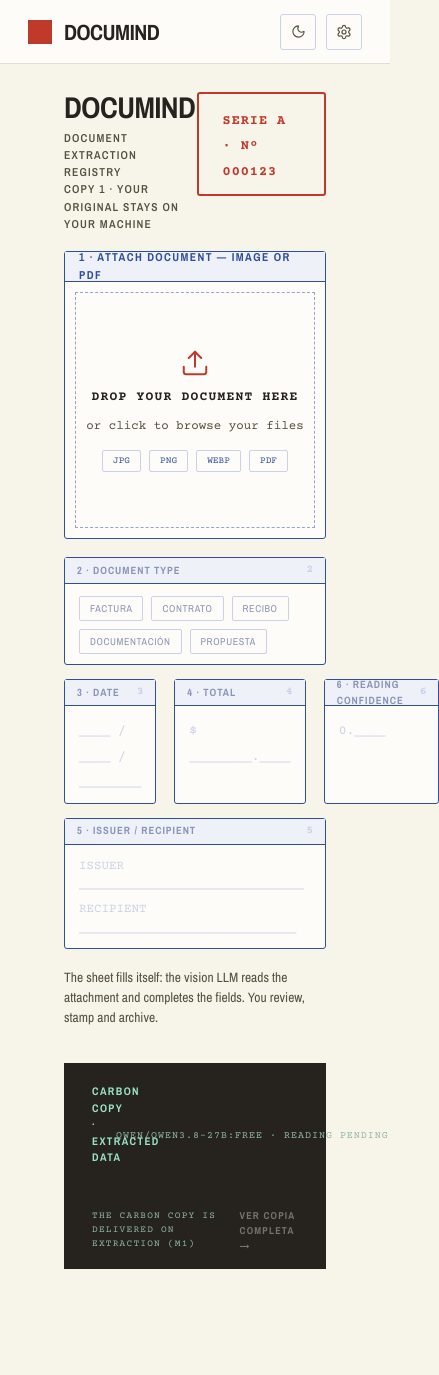
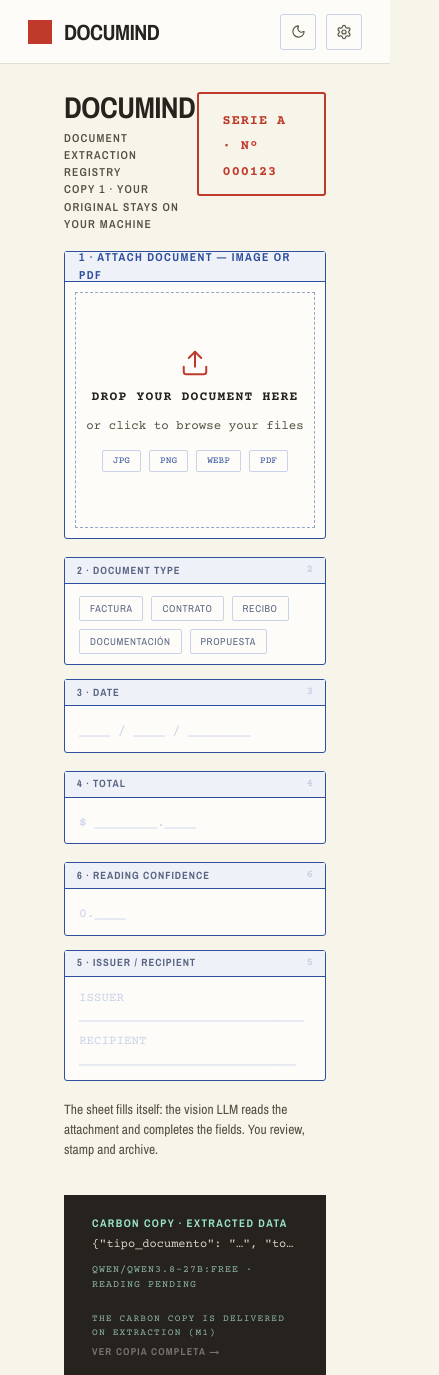
Before and after one commit to andrecch/documind, a Next.js app in the folder apps/web/: page /en in a window 390 px wide. Shown: the whole page, 439 px wide, since content can reach past the window. Before the commit the page ends 1269 px from the top, so only its background shows below. Built offline with nearby package versions, Linux system fonts and the light colour scheme.

Commit message:
docs: record talonario design system (DESIGN.md) with finish-review fixes

```diff
--- a/apps/web/src/app/[locale]/review/page.tsx
+++ b/apps/web/src/app/[locale]/review/page.tsx
@@ -2,6 +2,7 @@
 import { useLocale, useTranslations } from "next-intl";
 import { useRouter } from "next/navigation";
 import { useEffect } from "react";
+import { ArrowLeft } from "lucide-react";
 import { SAMPLE_EXTRACTION } from "@documind/shared";
 import { DocumentPreview } from "@/components/document-preview";
 import { ExtractionSheet } from "@/components/extraction-sheet";
@@ -33,9 +34,9 @@
                 clear();
                 router.push(`/${locale}`);
               }}
-              className="flex h-9 w-9 items-center justify-center rounded-[3px] border border-rule-soft font-mono text-[13px] font-bold text-text-2 transition hover:border-rule hover:text-rule"
+              className="flex h-9 w-9 items-center justify-center rounded-[3px] border border-rule-soft text-text-2 transition hover:border-rule hover:text-rule"
             >
-              ←
+              <ArrowLeft size={16} strokeWidth={1.8} />
             </button>
           </>
         }
--- a/apps/web/src/app/globals.css
+++ b/apps/web/src/app/globals.css
@@ -13,7 +13,7 @@
   --border-accent: #2E4E9E;
   --text: #26231E;
   --text-2: #55503F;
-  --text-3: #8A94B8;
+  --text-3: #5A6584;
   --accent: #C03A2B;
   --accent-soft: #F7E4E1;
   --success: #3D7A4E;
@@ -37,7 +37,7 @@
   --border-accent: #7A93C9;
   --text: #F5EFE2;
   --text-2: #C0B8A4;
-  --text-3: #8A8177;
+  --text-3: #A8A091;
   --accent: #D95A4A;
   --accent-soft: rgba(217, 90, 74, 0.16);
   --success: #7BC98F;
--- a/apps/web/src/components/carbon-strip.tsx
+++ b/apps/web/src/components/carbon-strip.tsx
@@ -12,18 +12,18 @@
           <span key={i} className="h-1 w-1 rounded-full bg-rule-soft" />
         ))}
       </div>
-      <div className="flex items-center justify-between bg-carbon px-7 py-5">
+      <div className="flex flex-col gap-2 bg-carbon px-7 py-5 md:flex-row md:items-center md:justify-between">
         <div className="min-w-0">
           <p className="font-display text-[11px] font-bold uppercase tracking-[1.4px] text-carbon-key">
             {t("title")}
           </p>
           <p className="mt-1 truncate font-mono text-[12px] text-carbon-text">{SAMPLE}</p>
         </div>
-        <p className="ml-6 shrink-0 font-mono text-[10px] uppercase tracking-[1px] text-carbon-soft">
+        <p className="shrink-0 font-mono text-[10px] uppercase tracking-[1px] text-carbon-soft">
           {t("model")}
         </p>
       </div>
-      <div className="flex items-center justify-between bg-carbon px-7 pb-4">
+      <div className="flex flex-col gap-1 bg-carbon px-7 pb-4 md:flex-row md:items-center md:justify-between">
         <span className="font-mono text-[9.5px] uppercase tracking-[1.2px] text-carbon-soft">
           {t("hint")}
         </span>
--- a/apps/web/src/components/document-preview.tsx
+++ b/apps/web/src/components/document-preview.tsx
@@ -1,13 +1,24 @@
 "use client";
 import { useTranslations } from "next-intl";
+import { ChevronLeft, ChevronRight } from "lucide-react";
 import { useEffect, useRef, useState } from "react";
 import type { ActiveDoc } from "@/lib/store";
 
-function PdfPreview({ url, page }: { url: string; page: number }) {
+function PdfPreview({
+  url,
+  page,
+  onPages,
+}: {
+  url: string;
+  page: number;
+  onPages: (n: number) => void;
+}) {
   const canvasRef = useRef<HTMLCanvasElement>(null);
   const [error, setError] = useState(false);
+  const pagesRef = useRef(false);
   useEffect(() => {
     let cancelled = false;
+    let pdf: import("pdfjs-dist").PDFDocumentProxy | null = null;
     (async () => {
       const pdfjs = await import("pdfjs-dist");
       pdfjs.GlobalWorkerOptions.workerSrc = new URL(
@@ -15,8 +26,12 @@
         import.meta.url
       ).toString();
       try {
-        const doc = await pdfjs.getDocument(url).promise;
-        const pageDoc = await doc.getPage(page);
+        pdf = await pdfjs.getDocument(url).promise;
+        if (!cancelled && !pagesRef.current) {
+          pagesRef.current = true;
+          onPages(pdf.numPages);
+        }
+        const pageDoc = await pdf.getPage(page);
         const canvas = canvasRef.current;
         if (!canvas || cancelled) return;
         const viewport = pageDoc.getViewport({ scale: 1.5 });
@@ -31,27 +46,52 @@
     })();
     return () => {
       cancelled = true;
+      pdf?.destroy?.();
     };
-  }, [url, page]);
+  }, [url, page, onPages]);
   if (error) return <div className="font-mono text-[12px] text-text-3">PDF no renderizable</div>;
   return <canvas ref={canvasRef} className="max-h-full max-w-[420px] bg-white shadow-sm" />;
 }
 
-/** Mitad izquierda (comp V2): el original sobre la mesa, con sello LEÍDO. */
+/** Mitad izquierda (comp V2): el original sobre la mesa, con sello LEÍDO y paginador real. */
 export function DocumentPreview({ doc }: { doc: ActiveDoc }) {
   const t = useTranslations("review");
+  const [page, setPage] = useState(1);
+  const [pages, setPages] = useState(1);
   return (
     <section className="flex h-full min-w-0 flex-1 flex-col bg-band/60">
       <div className="flex h-10 items-center justify-between px-6">
         <span className="font-display text-[10.5px] font-bold uppercase tracking-[1.4px] text-text-3">
           {t("original")}
         </span>
-        <span className="font-mono text-[10.5px] text-text-2">{t("page", { page: 1, total: 2 })}</span>
+        <span className="flex items-center gap-2">
+          <span className="font-mono text-[10.5px] text-text-2">
+            {t("page", { page, total: pages })}
+          </span>
+          <button
+            type="button"
+            aria-label={t("page", { page: page - 1, total: pages })}
+            disabled={page <= 1}
+            onClick={() => setPage((p) => Math.max(1, p - 1))}
+            className="flex h-6 w-6 items-center justify-center rounded-[2px] border border-rule-soft text-text-2 transition enabled:hover:border-rule enabled:hover:text-rule disabled:opacity-40"
+          >
+            <ChevronLeft size={12} strokeWidth={2} />
+          </button>
+          <button
+            type="button"
+            aria-label={t("page", { page: page + 1, total: pages })}
+            disabled={page >= pages}
+            onClick={() => setPage((p) => Math.min(pages, p + 1))}
+            className="flex h-6 w-6 items-center justify-center rounded-[2px] border border-rule-soft text-text-2 transition enabled:hover:border-rule enabled:hover:text-rule disabled:opacity-40"
+          >
+            <ChevronRight size={12} strokeWidth={2} />
+          </button>
+        </span>
       </div>
       <div className="flex flex-1 items-center justify-center px-8 pb-6">
         <div className="relative">
           {doc.mime === "application/pdf" ? (
-            <PdfPreview url={doc.objectUrl} page={1} />
+            <PdfPreview url={doc.objectUrl} page={page} onPages={setPages} />
           ) : (
             // eslint-disable-next-line @next/next/no-img-element
             <img
--- a/apps/web/src/components/extraction-sheet.tsx
+++ b/apps/web/src/components/extraction-sheet.tsx
@@ -69,7 +69,7 @@
       <div className="flex h-14 shrink-0 items-center gap-3 border-b border-border px-6">
         <span className="font-mono text-[13.5px] font-bold text-text">{docName}</span>
         <span className="flex-1" />
-        <span className="flex items-center gap-2 rounded-full bg-accent-soft px-3 py-1.5 font-display text-[10.5px] font-bold uppercase tracking-[1.2px] text-[color:var(--success)]">
+        <span className="flex items-center gap-2 rounded-full border border-rule-soft bg-sheet px-3 py-1.5 font-display text-[10.5px] font-bold uppercase tracking-[1.2px] text-[color:var(--success)]">
           <span className="h-1.5 w-1.5 rounded-full bg-[color:var(--success)]" />
           {t("status")}
         </span>
--- a/apps/web/src/components/ruled-fields.tsx
+++ b/apps/web/src/components/ruled-fields.tsx
@@ -43,14 +43,14 @@
           ))}
         </div>
       </FieldBox>
-      <div className="flex gap-[18px]">
-        <FieldBox label={t("fecha")} serial="3" className="w-72">
+      <div className="flex flex-col gap-[18px] md:flex-row">
+        <FieldBox label={t("fecha")} serial="3" className="w-full md:w-72">
           <span className="font-mono text-[13px] text-rule-soft">{tc("datePlaceholder")}</span>
         </FieldBox>
-        <FieldBox label={t("total")} serial="4" className="w-72">
+        <FieldBox label={t("total")} serial="4" className="w-full md:w-72">
           <span className="font-mono text-[13px] text-rule-soft">{tc("totalPlaceholder")}</span>
         </FieldBox>
-        <FieldBox label={t("confianza")} serial="6" className="flex-1">
+        <FieldBox label={t("confianza")} serial="6" className="w-full md:flex-1">
           <span className="font-mono text-[13px] text-rule-soft">{tc("confPlaceholder")}</span>
         </FieldBox>
       </div>
```
Also changed, not shown: 2 other files (tests, documents, lock files or other folders).
